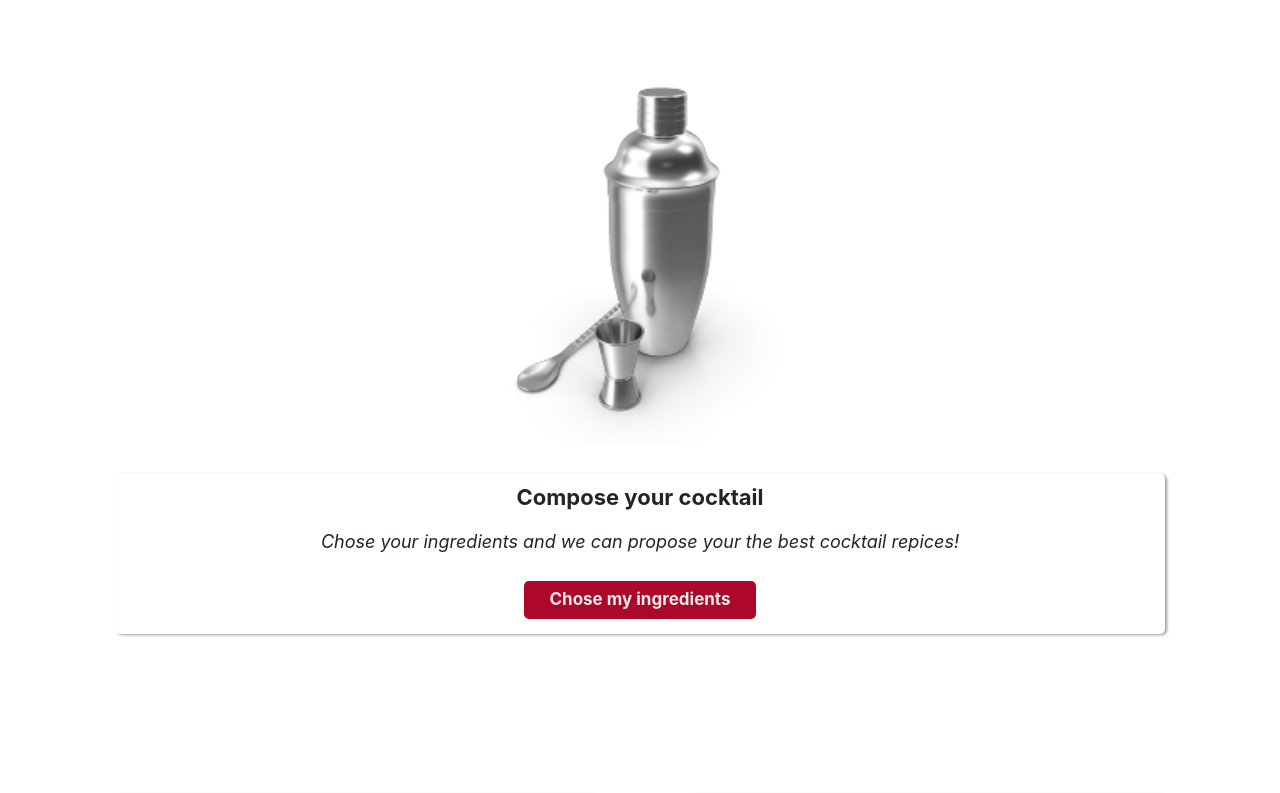
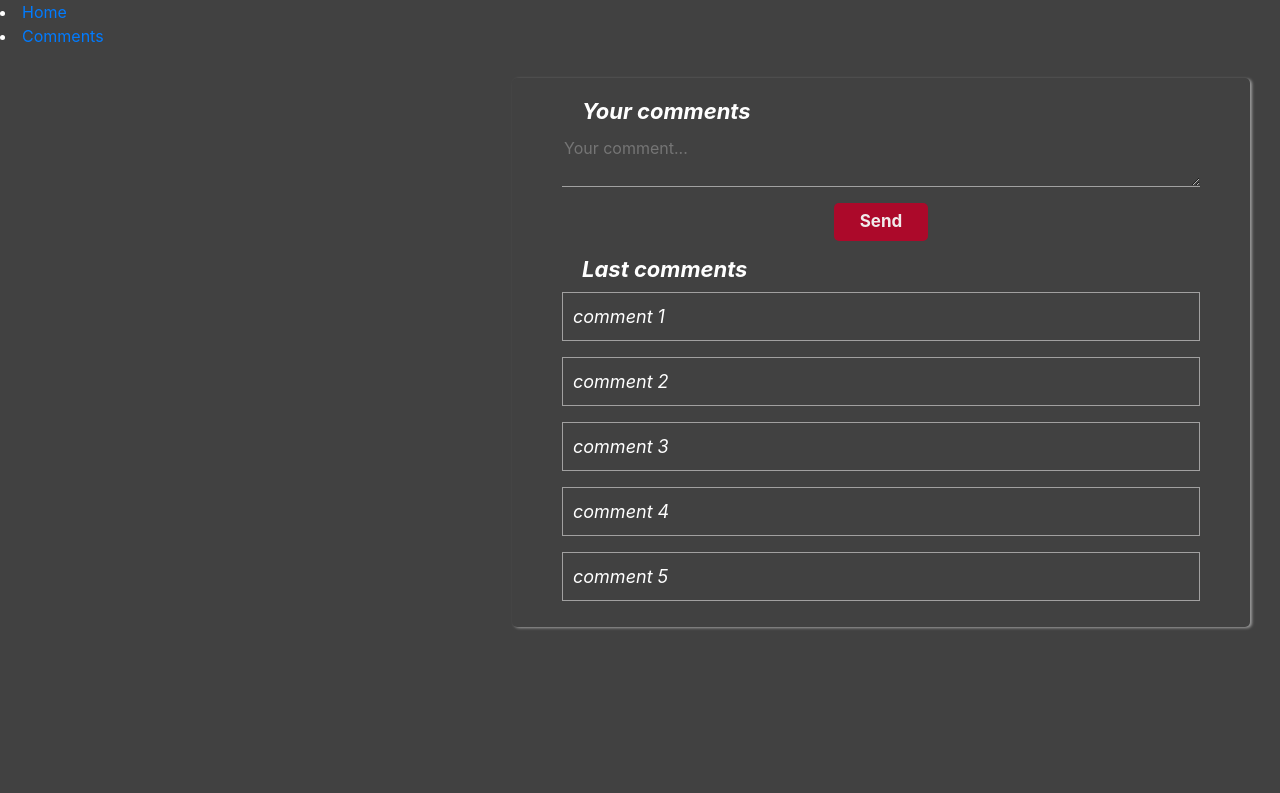
Before and after one commit to WildCodeSchool/lyon-js-0320-p2-g1, a React (Create React App) app: page /Comments in a window 1280 px wide. Shown: the top 793 px of the page. Built offline with nearby package versions, Linux system fonts and the light colour scheme.

Commit message:
#12 Create Commponent comments

```diff
--- a/package.json
+++ b/package.json
@@ -7,8 +7,10 @@
     "@testing-library/react": "^9.5.0",
     "@testing-library/user-event": "^7.2.1",
     "bootstrap": "^4.4.1",
+    "browser-router": "^0.2.0",
     "react": "^16.13.1",
     "react-dom": "^16.13.1",
+    "react-router-dom": "^5.1.2",
     "react-scripts": "3.4.1",
     "semistandard": "^14.2.0"
   },
--- a/src/App.js
+++ b/src/App.js
@@ -1,10 +1,21 @@
 import React from 'react';
-import Home from './components/Home/Home'
+import Home from './components/home/Home'
+import { BrowserRouter, Switch, Route, Link} from "react-router-dom";
+import Comments from './components/ comments/Comments';
+
+
 
 function App() {
   return (
     <div className="App">
-      <Home />
+      <BrowserRouter>
+        <li><Link to = '/'>Home</Link></li>
+        <li><Link to = '/Comments'> Comments </Link></li>
+        <Switch>
+          <Route exact path = '/' component = {Home}/>
+          <Route path = '/Comments' component = {Comments}/>
+        </Switch>
+      </BrowserRouter>
     </div>
   );
 }
--- /dev/null
+++ b/src/components/ comments/Comments.js
@@ -0,0 +1,45 @@
+import React, { Component, div} from 'react'
+import Formulaire from './Formulaire'
+import './comments.css'
+
+class Comments extends Component {
+
+  constructor(props){
+    super(props);
+    this.state = {
+      comments : {}
+    }
+  }
+
+  addComment = comment => {
+    const comments = { ...this.state.comments };
+    comments[`comment-${Date.now()}`] = comment;
+    this.setState({ comments })
+  }
+
+  render () {
+    const comments = Object.keys(this.state.comments).map(key =>(
+      <p className='comment' key = {key}>{this.state.comments[key].comment}</p>
+    ))
+
+
+    return (
+      <div className = 'panel  '>
+        <h4 className = 'titleH4'>Your comments</h4>
+        <Formulaire addComment = {this.addComment} />
+        <div >
+          <h4 className = 'titleH4'>Last comments</h4>
+          {comments}
+          <p className='comment' > comment 1</p>
+          <p className='comment' > comment 2</p>
+          <p className='comment' > comment 3</p>
+          <p className='comment' > comment 4</p>
+          <p className='comment' > comment 5</p>
+        </div>
+      </div>
+    )
+  }
+}
+
+
+export default Comments
--- /dev/null
+++ b/src/components/ comments/Formulaire.js
@@ -0,0 +1,52 @@
+import React, { Component,} from 'react'
+
+class Formulaire extends Component {
+  constructor(props) {
+    super(props)
+    this.state = {
+      comment : '',
+    }
+  }
+
+  handleChange = e =>{
+    const comment = e.target.value;
+    this.setState({
+      comment : comment,
+    })
+  }
+
+ handleSubmit= e =>{
+  e.preventDefault();
+  this.createComment();
+}
+
+createComment = ()=>{
+  const { addComment } = this.props;
+  const comment = {
+    comment : this.state.comment,
+  }
+
+addComment(comment);
+// reset input value
+this.setState({ comment : ''})
+}
+
+
+  render () {
+
+    return (
+      <form onSubmit = {this.handleSubmit} >
+        <div className="form-group">
+          <textarea placeholder = 'Your comment...'
+            onChange = {this.handleChange}
+            value = {this.state.comment} />
+        </div>
+        <div className="panel-footer">
+          <button className="btn btn-lg">Send</button>
+        </div>
+     </form>
+    )
+  }
+}
+
+export default Formulaire
--- /dev/null
+++ b/src/components/ comments/comments.css
@@ -0,0 +1,33 @@
+*{
+  background-color: rgb(65, 65, 65);
+  color: white;
+}
+
+.titleH4{
+  font-style: italic;
+  margin: 10px 20px;
+}
+
+.form-group{
+  display: flex;
+  flex-direction: column;
+}
+
+.panel-footer{
+  display: flex;
+  justify-content: center;
+}
+
+.comment{
+  border: 1px solid rgb(161, 160, 160);
+  padding: 10px;
+
+}
+textarea{
+  border: none;
+  border-bottom: 1px solid rgb(161, 161, 161);
+}
+.panel{
+  margin-left: 40%;
+  padding: 10px 50px;
+}
--- a/src/components/Home/CompoCocktail.js
+++ b/src/components/home/CompoCocktail.js
@@ -1,5 +1,5 @@
 import React, { Fragment } from 'react';
-import Image from '../Images/cocktail.png';
+import Image from '../images/cocktail.png';
 import './Home.css';
 
 
--- a/src/components/Home/Home.css
+++ b/src/components/home/Home.css
@@ -12,7 +12,6 @@
     padding: 10px;
     border-radius: 5px ;
     box-shadow: 2px 1px 3px #9c9c9c;
-
 }
 
 .panel p{
```
Also changed, not shown: src/components/home/Home.js (renamed from src/components/Home/Home.js), src/components/home/Quizz.js (renamed from src/components/Home/Quizz.js), src/components/images/cocktail.png (renamed from src/components/Images/cocktail.png), 1 other file (tests, documents, lock files or other folders).
